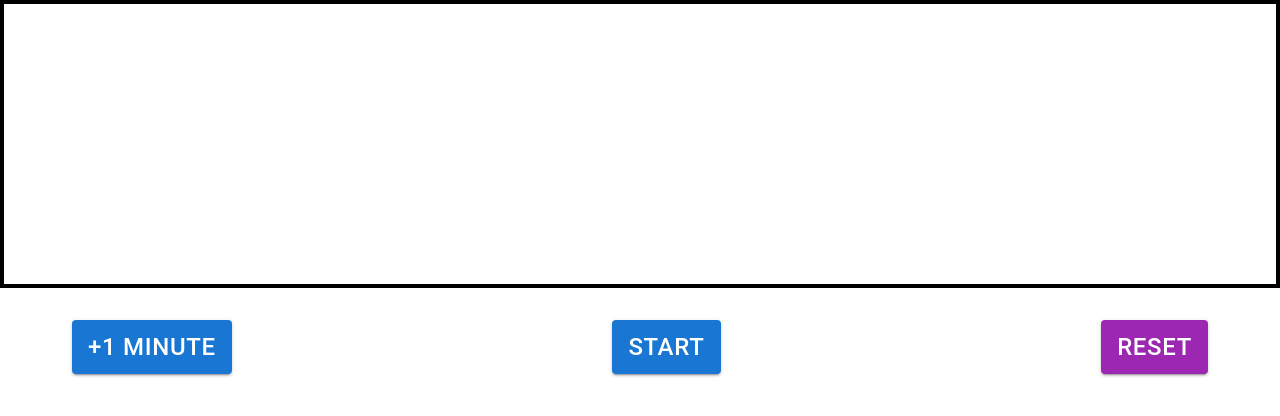
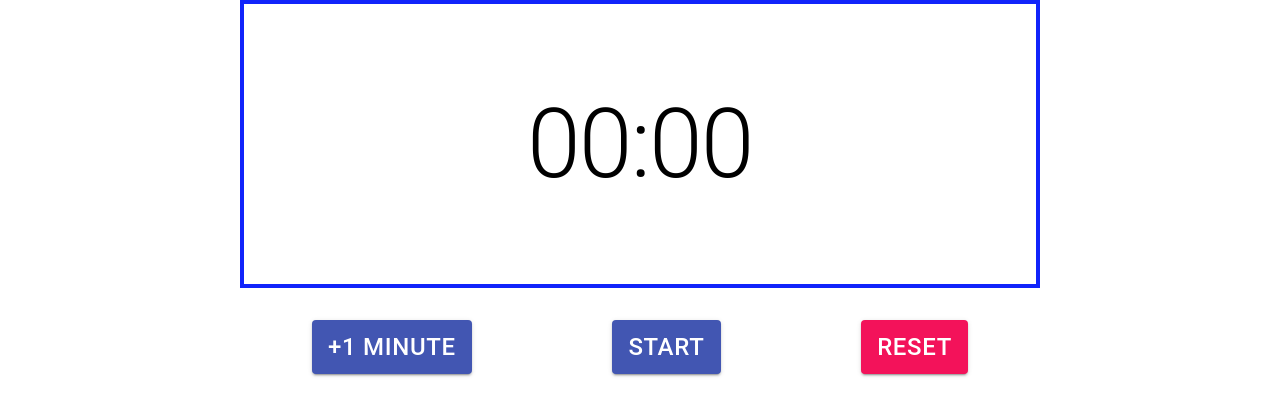
Before and after one commit to yoichimichael/timer, a React (Create React App) app: page / in a window 1280 px wide. Shown: the top 416 px of the page. Built offline with nearby package versions, Linux system fonts and the light colour scheme.

Commit message:
functional timer

```diff
--- a/src/App.js
+++ b/src/App.js
@@ -5,10 +5,26 @@ import Typography from '@mui/material/Typography';
 import { makeStyles } from '@material-ui/core/styles';
 
 
+/*
+lightgrey: #e2e2e2
+*/
+
 const useStyles = makeStyles(theme => ({
+
+  root: {
+    display: 'flex',
+    flexDirection: "column",
+    alignItems: "center",
+  },
+  body: {
+    width: theme.spacing(100),
+  },
   display: {
     height: theme.spacing(35),
-    border: '4px solid black',
+    border: '4px solid #1124fb',
+    display: 'flex',
+    justifyContent: "center",
+    alignItems: "center"
   },
   controls: {
     display: 'flex',
@@ -20,20 +36,66 @@ const useStyles = makeStyles(theme => ({
   }
 }))
 
+// maxseconds = 5940
+
+function convertSecondsToTimeDisplay(seconds){
+  const minutes = Math.floor(seconds / 60);
+  seconds = seconds % 60;
+  return `${minutes < 10 ? `0${minutes}` : minutes}:${seconds < 10 ? `0${seconds}` : seconds}`;
+}
+
 function App() {
+  const [seconds, setSeconds] = useState(0);
+  const [isRunning, setIsRunning] = useState(false);
+  const [timerInterval, setTimerInterval] = useState(null);
   const classes = useStyles();
 
+  function addTime(){
+    setSeconds(prev => {
+      if (seconds + 60 > 5940) return 5940;
+      if (seconds < 5940) return prev + 60;
+      return prev;
+    })
+  }
+
+  function startTimer(){
+    const intervalId = setInterval(() => {
+      setSeconds(prev => {
+        if (prev > 0) return prev - 1;
+        return prev;
+      })
+    }, 1000);
+    setIsRunning(true);
+    setTimerInterval(intervalId);
+  }
+
+  function stopTimer(){
+    clearInterval(timerInterval);
+    setTimerInterval(null);
+    setIsRunning(false);
+  }
+
+  function resetTimer(){
+    if (timerInterval) {
+      clearInterval(timerInterval);
+      setTimerInterval(null);
+    }
+    setSeconds(0);
+  }
+
   return (
-    <div className="App">
-      <Box className={classes.display}>
-        <Typography variant="h1" component="h1"></Typography>
+    <Box className={classes.root}>
+      <Box className={classes.body}>
+        <Box className={classes.display}>
+          <Typography variant="h1" component="h1">{convertSecondsToTimeDisplay(seconds)}</Typography>
+        </Box>
+        <Box className={classes.controls}>
+          <Button variant="contained" onClick={addTime}>+1 Minute</Button>
+          <Button variant="contained" color="primary" onClick={isRunning ? stopTimer : startTimer}>{isRunning ? 'Pause' : 'Start'}</Button>
+          <Button variant="contained" color="secondary" onClick={resetTimer}>Reset</Button>
+        </Box>
       </Box>
-      <Box className={classes.controls}>
-        <Button variant="contained">+1 Minute</Button>
-        <Button variant="contained" color="primary">Start</Button>
-        <Button variant="contained" color="secondary">Reset</Button>
-      </Box>
-    </div>
+    </Box>
   );
 }
 
--- a/src/index.js
+++ b/src/index.js
@@ -3,10 +3,24 @@ import ReactDOM from 'react-dom';
 import './index.css';
 import App from './App';
 import reportWebVitals from './reportWebVitals';
+import { ThemeProvider, createTheme } from '@mui/material/styles';
+
+const theme = createTheme({
+  palette: {
+    primary: {
+      main: '#4256b2',
+    },
+    secondary: {
+      main: "#f3125a",
+    },
+  },
+});
 
 ReactDOM.render(
   <React.StrictMode>
-    <App />
+    <ThemeProvider theme={theme}>
+      <App />
+    </ThemeProvider>
   </React.StrictMode>,
   document.getElementById('root')
 );
```
